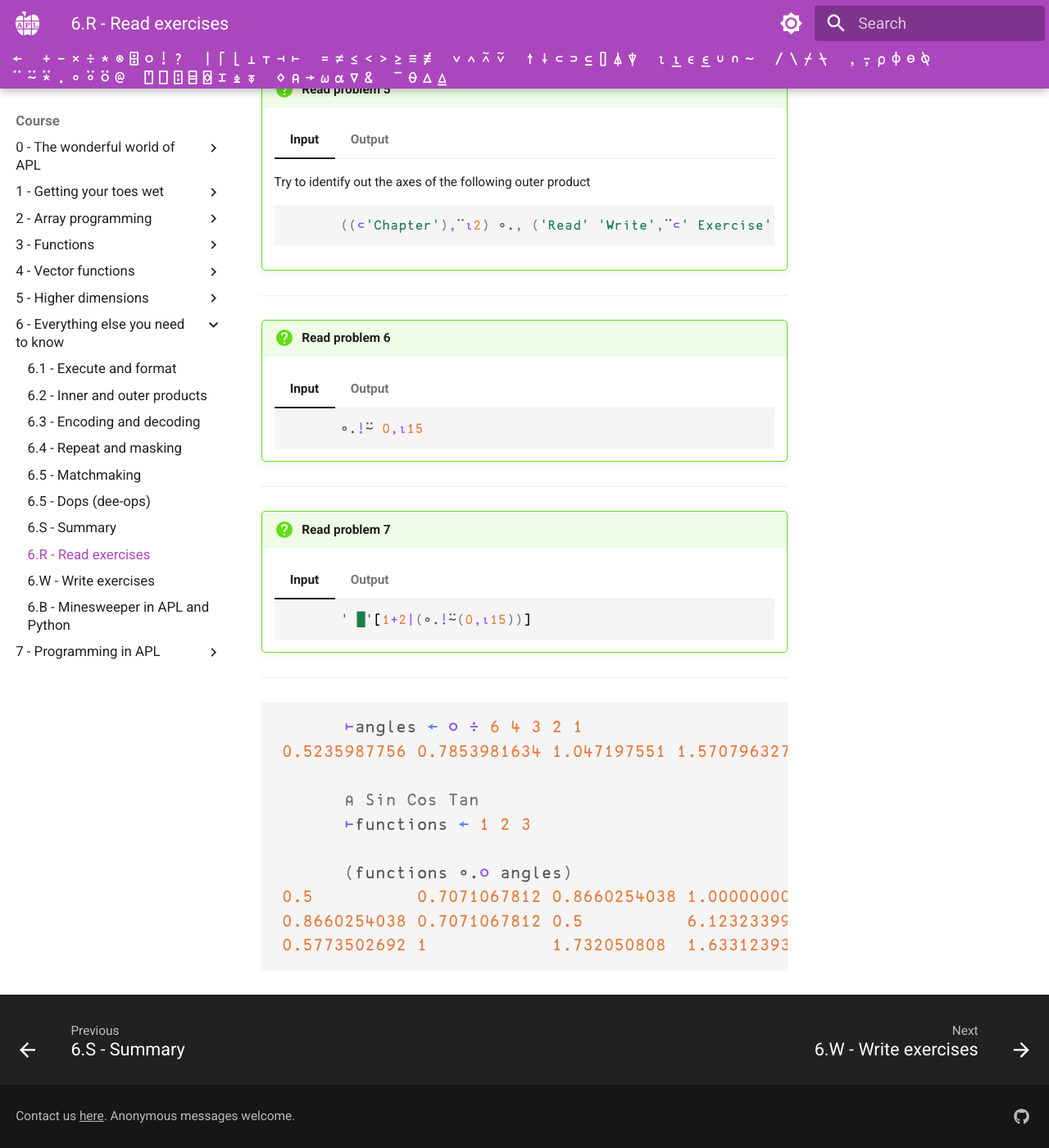
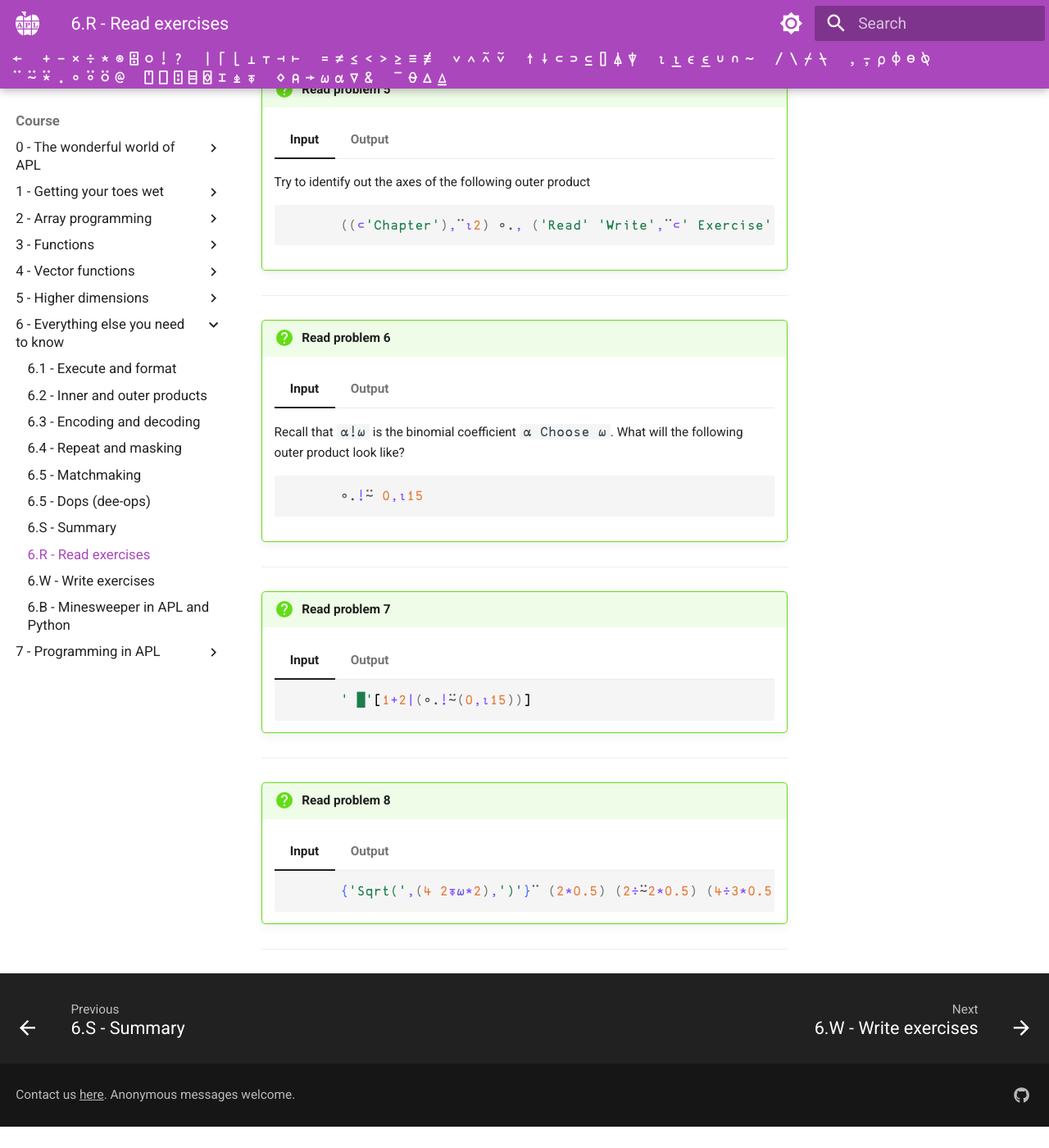
Before and after one commit to APLMOOC/APLMOOC, an MkDocs documentation site: the page built from docs/course/ch6/read.md, in a window 1280 px wide and 1400 px high, scrolled down 1447 px. Shown: the whole window at 82% size. Built offline with MkDocs 1.6.1 and Material for MkDocs 9.7.7, drawn with Linux system fonts in a browser that asks for light colours; some web fonts are replaced; a script that is not in the unit is left out; after the commit the page ends 2821 px from its top, so only the background shows below that.

Commit message:
Add Chapter 6 Read problem 8

````diff
--- a/docs/course/ch6/read.md
+++ b/docs/course/ch6/read.md
@@ -142,6 +142,8 @@ The exercises are not checked or graded: use them to check your knowledge!
 
     === "Input"
 
+        Recall that ``⍺!⍵`` is the binomial coefficient ``⍺ Choose ⍵``. What will the following outer product look like?
+
         ```apl
               ∘.!⍨ 0,⍳15
         ```
@@ -209,15 +211,21 @@ The exercises are not checked or graded: use them to check your knowledge!
 ---
 
 
-```apl
-      ⊢angles ← ○ ÷ 6 4 3 2 1
-0.5235987756 0.7853981634 1.047197551 1.570796327 3.141592654
+!!! question "Read problem 8"
 
-      ⍝ Sin Cos Tan
-      ⊢functions ← 1 2 3
+    === "Input"
 
-      (functions ∘.○ angles)
-0.5          0.7071067812 0.8660254038 1.000000000E0    0
-0.8660254038 0.7071067812 0.5          6.123233996E¯17 ¯1.000000000E0
-0.5773502692 1            1.732050808  1.633123935E16   0
-```
+        ```apl
+              {'Sqrt(',(4 2⍕⍵*2),')'}¨ (2*0.5) (2÷⍨2*0.5) (4÷3*0.5)
+        ```
+
+    === "Output"
+
+        ```apl
+              {'Sqrt(',(⍕⍵*2),')'}¨ (2*0.5) (2÷⍨2*0.5) (4÷3*0.5)
+        ┌──────────┬──────────┬──────────┐
+        │Sqrt(2.00)│Sqrt(0.50)│Sqrt(5.33)│
+        └──────────┴──────────┴──────────┘
+        ```
+
+---
````
